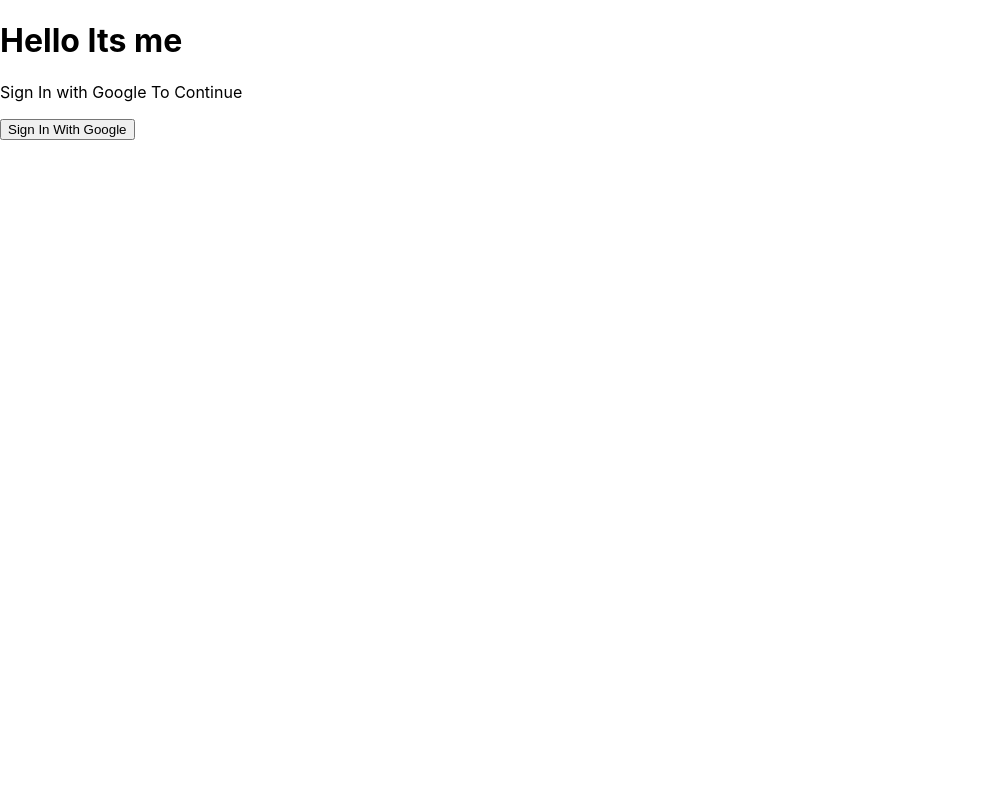
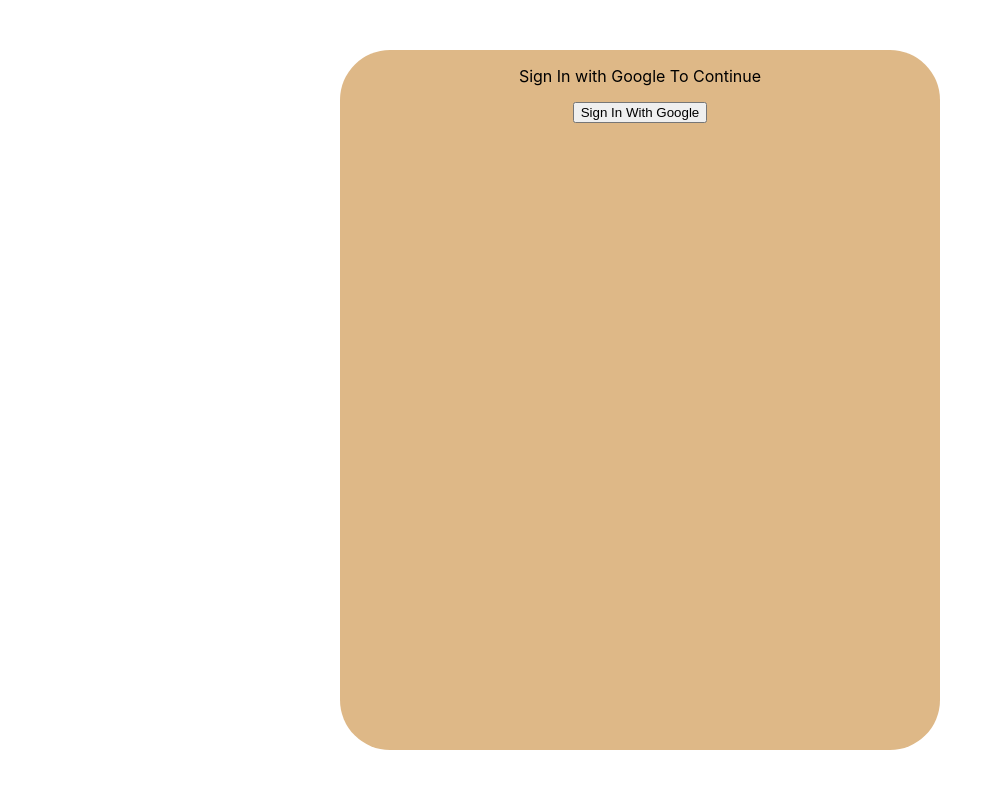
Before and after one commit to yogeshthakare402/Chat-Application, a React (Create React App) app: page / in a window 1280 px wide. Shown: the top 788 px of the page, without its empty margins (0-1003 px from the left). Built offline with nearby package versions, Linux system fonts and the light colour scheme.

Commit message:
added database

```diff
--- a/package.json
+++ b/package.json
@@ -37,5 +37,8 @@
       "last 1 firefox version",
       "last 1 safari version"
     ]
+  },
+  "devDependencies": {
+    "tailwindcss": "^3.3.3"
   }
 }
--- a/src/App.css
+++ b/src/App.css
@@ -0,0 +1,18 @@
+.App{
+    width: 600px;
+    height: 700px;
+    background-color: burlywood;
+    border-radius: 50px;
+    position: absolute;
+    top: 50%;
+    left: 50%;
+    transform: translate(-50%,-50%);
+}
+
+.auth{
+    width: 100%;
+    height: 100%;
+    display: flex;
+    flex-direction: column;
+    align-items: center;
+}
--- a/src/App.js
+++ b/src/App.js
@@ -3,12 +3,12 @@
 import MyAuth from './Components/MyAuth';
 import Chat from './Components/Chat';
 import Cookies from 'universal-cookie';
-const cookie = new Cookies()
+const cookie = new Cookies();
 
 function App() {
   // if isAUth is true then enter the chat room
   const [isAuth, setIsAuth] = useState(cookie.get("authToken"));
-  const [room, setRoom] = useState(null)
+  const [room, setRoom] = useState(null);
   //to get value of input only after clicking button, otherwise after writning single word setRoom will be true and it will disappear
   //to let the client enter complete name of chat room and then go to chat
   const roomRef = useRef(null);
@@ -16,7 +16,6 @@
   if (!isAuth) {
     return (
       <div className="App">
-        <h1>Hello Its me</h1>
         <MyAuth setIsAuth={setIsAuth}/>
       </div>
     );
@@ -24,7 +23,7 @@
     return (
       <div className="App">
         {room ? (
-          <Chat/>
+          <Chat room={room}/>
         ) : (
           <div className='room'>
             <label htmlFor="roomName">Enter Room Name</label>
--- a/src/Components/Chat.js
+++ b/src/Components/Chat.js
@@ -1,9 +1,67 @@
-import React from 'react'
+import React, { useEffect, useState } from 'react';
+import {addDoc, collection, serverTimestamp, onSnapshot, query, where, orderBy} from 'firebase/firestore';
+import { auth, db} from '../Firebase-Config/firebaseConfig';
 
-function Chat() {
+function Chat({room}) {
+  const [newMassage, setNewMessage] = useState("");
+  const [messages, setMessages] = useState([])
+  // call the collection
+  const messagesRef = collection(db,"Messages");
+
+  useEffect(()=>{
+    //for operationg over 2 account but one chat room so we get msg for same room only
+    const qeuryMessages = query(
+      messagesRef,
+      where("room", "==", room),
+      orderBy("createdAt")
+    );
+
+   const unsubscribe = onSnapshot(
+    qeuryMessages,
+    (snapShot)=>{
+      // console.log("newmasg");
+      let messages = [];
+      snapShot.forEach((doc)=>{
+        messages.push({...doc.data(), id:doc.id}, orderBy("createdAt"))
+      })
+      setMessages(messages);
+    });
+    return ()=>unsubscribe();
+  },[])
+
+  // to push msg in database
+  const handleSubmit = async(event)=>{
+    event.preventDefault();
+    console.log(newMassage);
+    if(newMassage === ""){
+      return
+    }
+    await addDoc(messagesRef,{
+      text:newMassage,
+      createdAt:serverTimestamp(),
+      user:auth.currentUser.displayName,
+      room,
+    })
+
+    setNewMessage("");
+  }
   return (
     <div className='chatRoom'>
-        <input type="tel" name="" id="" pattern='[+]{91}[0-9]'/>
+      <div>
+        <h1>Welcome to {room.toUpperCase()}</h1>
+      </div>
+      <div>
+        {messages.map((msg)=>{
+          return <div className='message' key={msg.id}>
+            <span className='user'>{msg.user} </span>
+            {msg.text}
+            </div>
+        })}
+      </div>
+        <form action="" className='newmsgForm' onSubmit={handleSubmit}>
+          <input type="text" className='new-message-input' placeholder='Type your message here' value={newMassage} onChange={(e)=>setNewMessage(e.target.value)}/>
+          <button type='submit' className='send-button'>Send</button>
+        </form>
     </div>
   )
 }
--- a/src/Components/MyAuth.js
+++ b/src/Components/MyAuth.js
@@ -1,7 +1,6 @@
 import React from 'react';
 import {auth, provider} from '../Firebase-Config/firebaseConfig.js';
 import {signInWithPopup} from 'firebase/auth';
-
 import Cookies from 'universal-cookie';
 const cookies = new Cookies();
 
```
Also changed, not shown: 1 other file (tests, documents, lock files or other folders).
